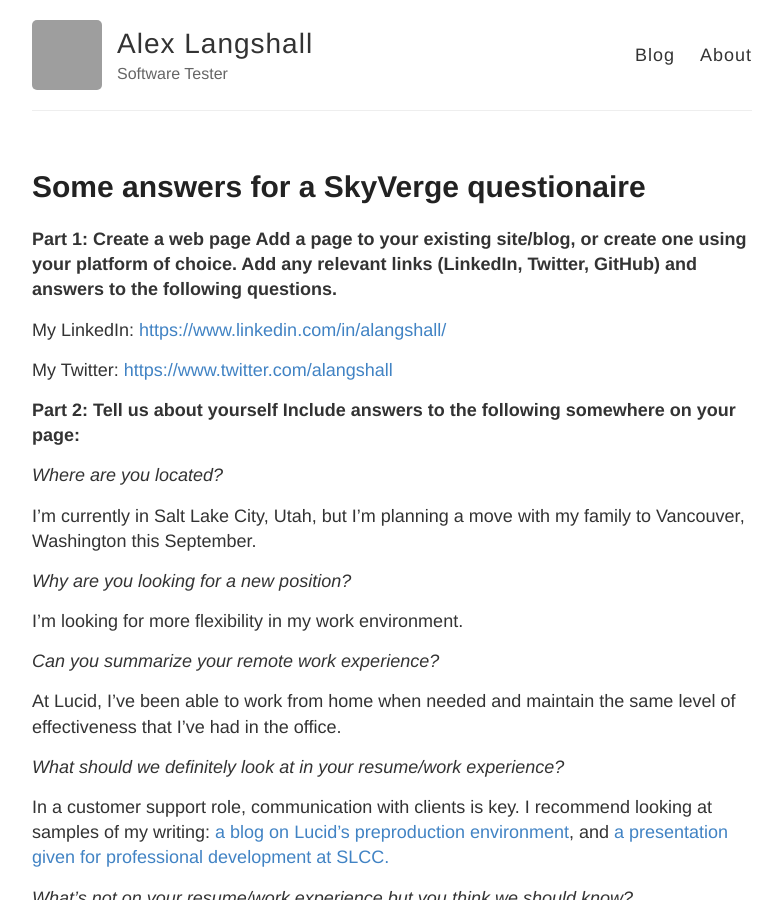
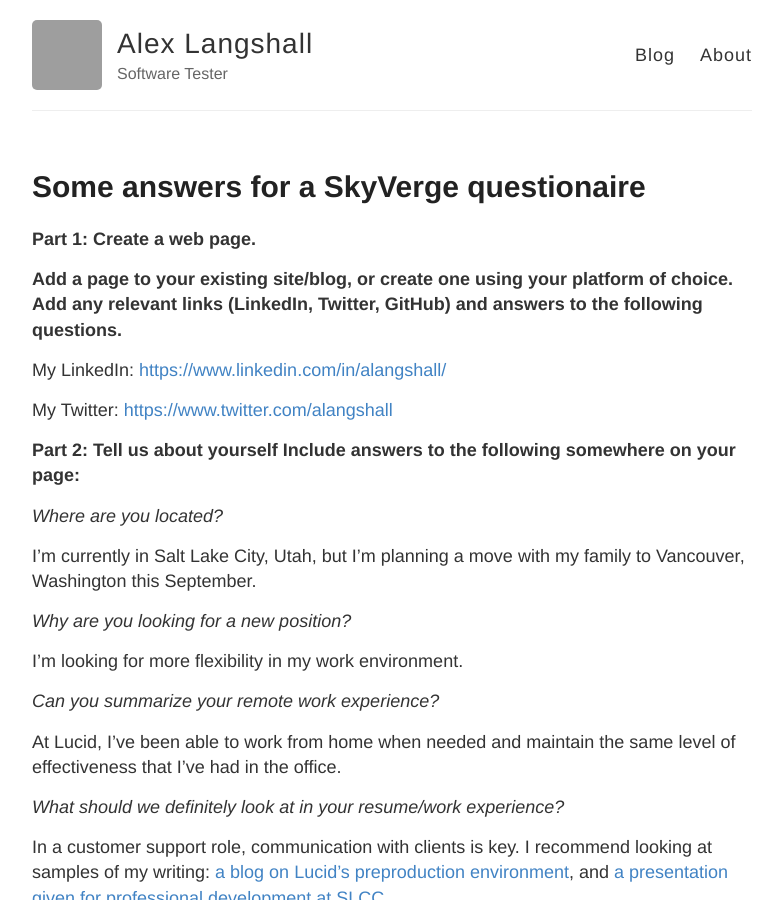
Before and after one commit to alangshall/alangshall.github.io, a Jekyll site: the page built from _posts/2017-05-03-skyverge.md, in a window 1280 px wide and 900 px high. Shown: the whole window, without its empty margins (248-1030 px from the left). Built offline with Jekyll 4.4.1, drawn with Linux system fonts in a browser that asks for light colours; grey boxes are pictures that could not be loaded.

Commit message:
Tweak formatting again.

```diff
--- a/_posts/2017-05-03-skyverge.md
+++ b/_posts/2017-05-03-skyverge.md
@@ -3,8 +3,9 @@ layout: post
 title: Some answers for a SkyVerge questionaire
 ---
 
-<b>Part 1: Create a web page
-Add a page to your existing site/blog, or create one using your platform of choice. Add any relevant links (LinkedIn, Twitter, GitHub) and answers to the following questions.
+<b>Part 1: Create a web page.
+
+<b>Add a page to your existing site/blog, or create one using your platform of choice. Add any relevant links (LinkedIn, Twitter, GitHub) and answers to the following questions.
 
 
 My LinkedIn: <a href="https://www.linkedin.com/in/alangshall/">https://www.linkedin.com/in/alangshall/</a>
```
